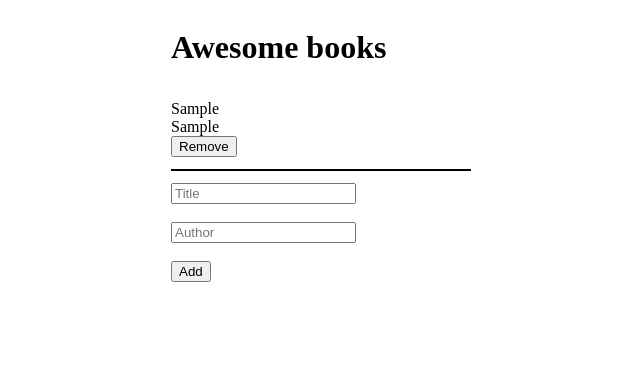
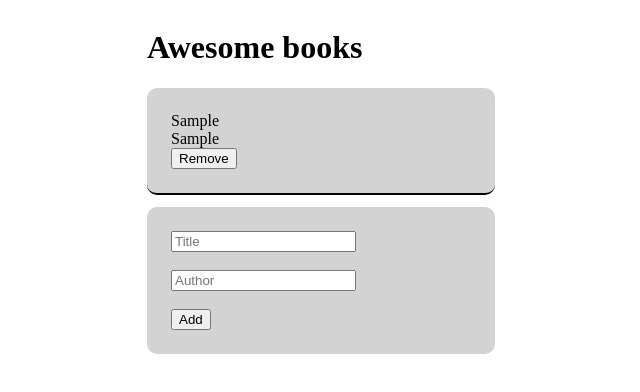
Before and after one commit to wacoo/Awesome-books, a website: page index.html in a window 1280 px wide. Both pictures are taken after typing "Sample", "Sample" into the empty fields and a click on the button "Add". Shown: the whole page, without its empty margins (319-959 px from the left). Drawn offline with Linux system fonts and the light colour scheme.

Commit message:
updated css file

```diff
--- a/static/css/style.css
+++ b/static/css/style.css
@@ -8,8 +8,14 @@ body {
   width: 300px;
   padding: 12px 0;
   border-bottom: black solid 2px;
+  background-color: lightgray;
+  padding: 24px;
+  border-radius: 10px;
 }
 
 #frm_books {
   margin-top: 12px;
+  background-color: lightgray;
+  padding: 24px;
+  border-radius: 10px;
 }
```
